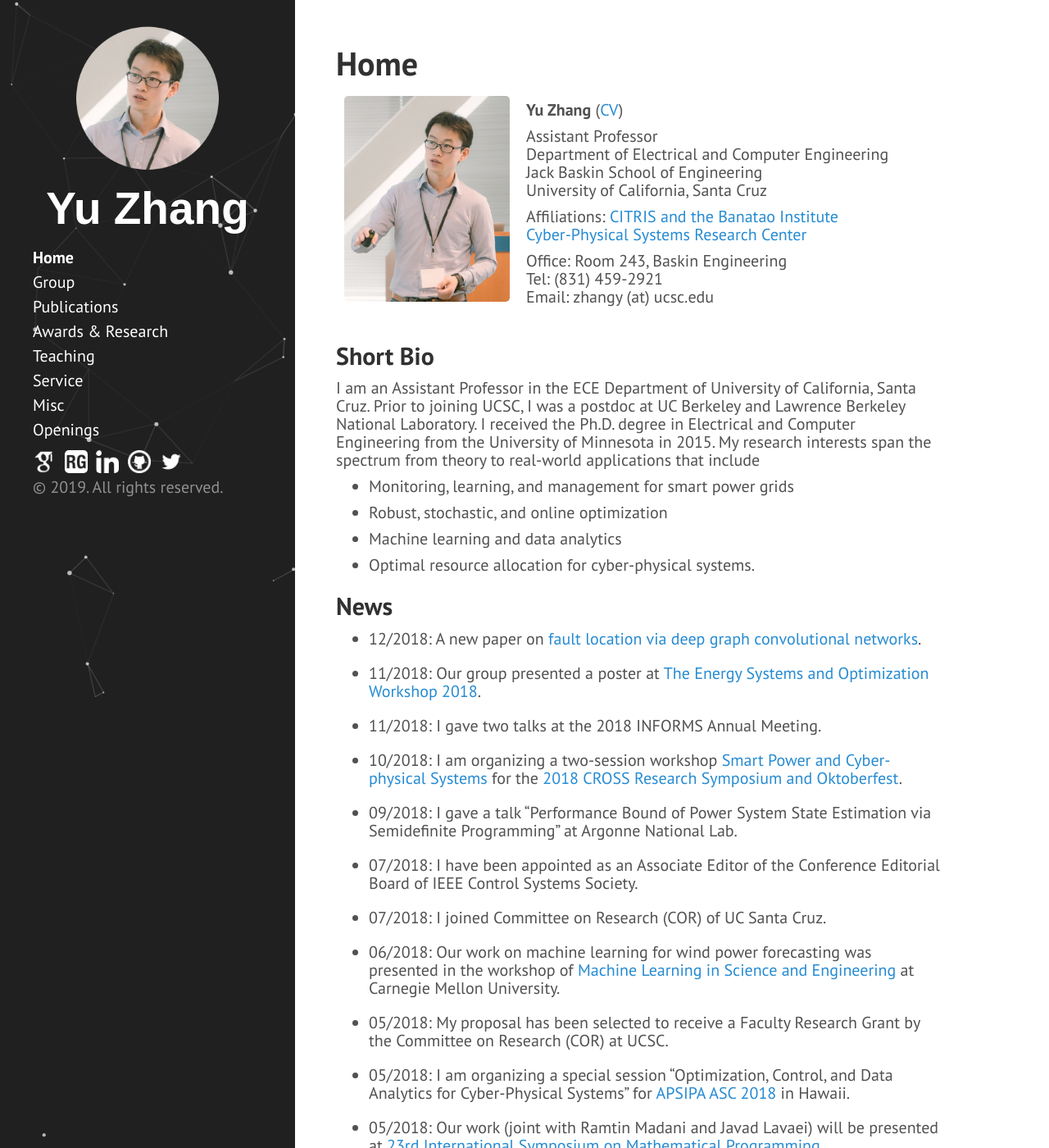
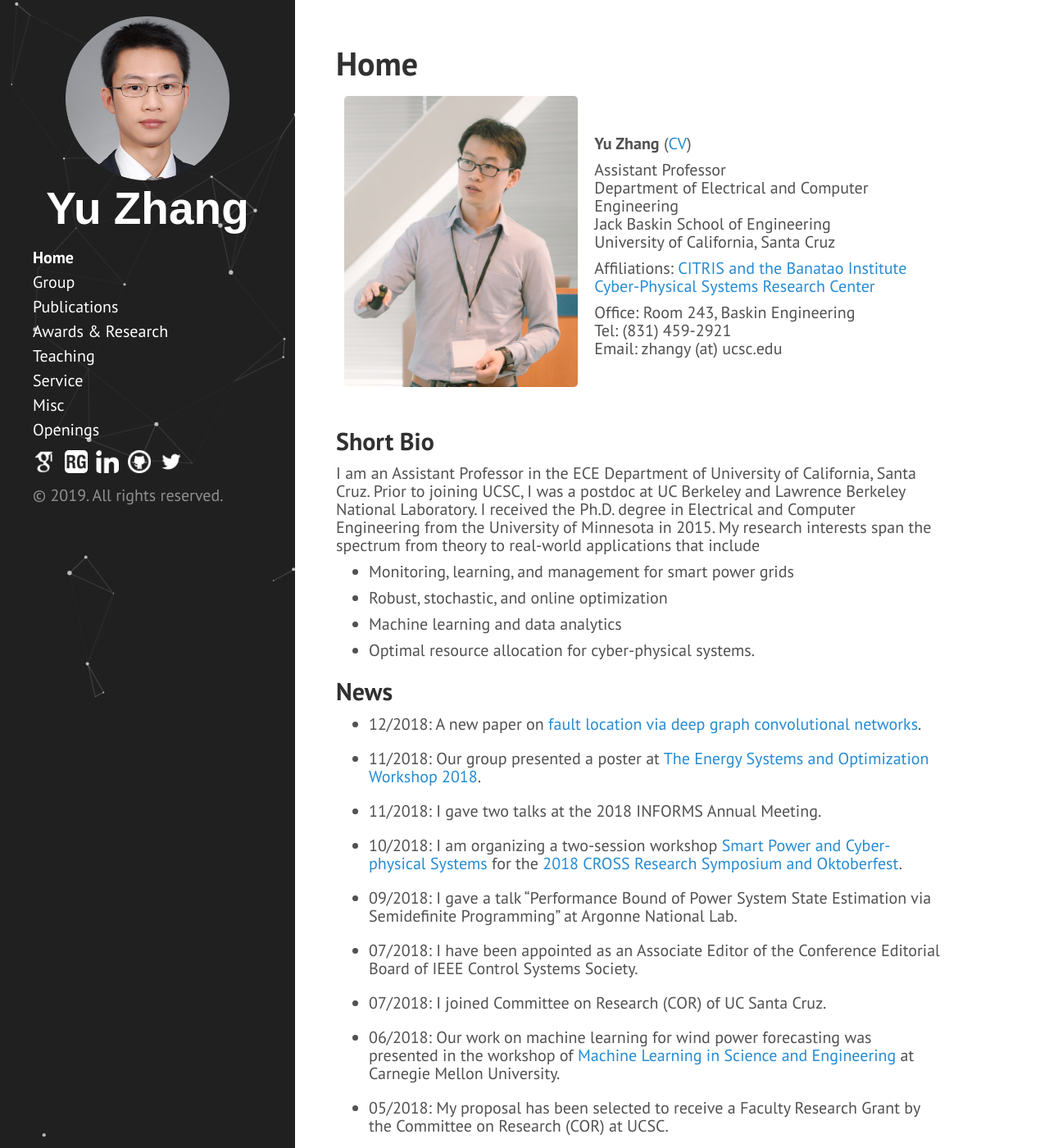
Before and after one commit to joshtai/joshtai.github.io, a Jekyll site: the page built from index.html, in a window 1280 px wide and 1400 px high. Shown: the whole window at 82% size. Built offline with Jekyll 4.4.1, drawn with Linux system fonts in a browser that asks for light colours; Markdown is read by kramdown in place of the engine named in the settings; the list of posts is cut into pages by our own code.

Commit message:
prof changes

```diff
--- a/_includes/sidebar.html
+++ b/_includes/sidebar.html
@@ -7,7 +7,7 @@
     <script src="/public/particles.js"></script>
   </div>
   <div class="container sidebar-sticky">
-    <img src="/public/img/profile2017_circle.png" class="sidebar-img"/>
+    <img src="/public/img/Yu_circle.png" class="sidebar-img"/>
     <div class="sidebar-about">
       <h1 >
           {{ site.title }}
--- a/index.html
+++ b/index.html
@@ -40,7 +40,7 @@ title: Home
 <div id="toptitle">
 <h1>{{ page.title }}</h1>
 </div>
-<table class="imgtable"><tr><td width="30%">
+<table class="imgtable"><tr><td class="squareimg" width="30%">
 <img src="public/img/profile2017.png" alt="YZprofile" width="100%" margin="0 0 0" />&nbsp;</td>
 <td align="left"><p><b>Yu Zhang</b> (<a href="public/cv/mycv_latest/myCV/CV_YuZhang.pdf" target=&ldquo;blank&rdquo;>CV</a>)</p>
 <p>Assistant Professor<br />
--- a/public/css/hyde.css
+++ b/public/css/hyde.css
@@ -146,6 +146,7 @@ a:-webkit-any-link {
 .nav-icon-list {
   justify-content: center;
   margin-top: 0.5rem;
+  margin-bottom: 0.5rem;
   display: flex;
 }
 
@@ -153,6 +154,7 @@ a:-webkit-any-link {
   .nav-icon-list {
     justify-content: left;
     margin-top: 0.5rem;
+    margin-bottom: 0.5rem;
     display: flex;
   }
 }
@@ -362,7 +364,12 @@ a.sidebar-nav-item:focus {
   color: #8f5536;
 }
 
-
+@media (min-width: 48em) {
+  .squareimg {
+    width: auto;
+    max-width: 330px;
+  }
+}
 
 
 /* Particle effects */
```
Also changed, not shown: public/img/Yu_circle.png (added).
